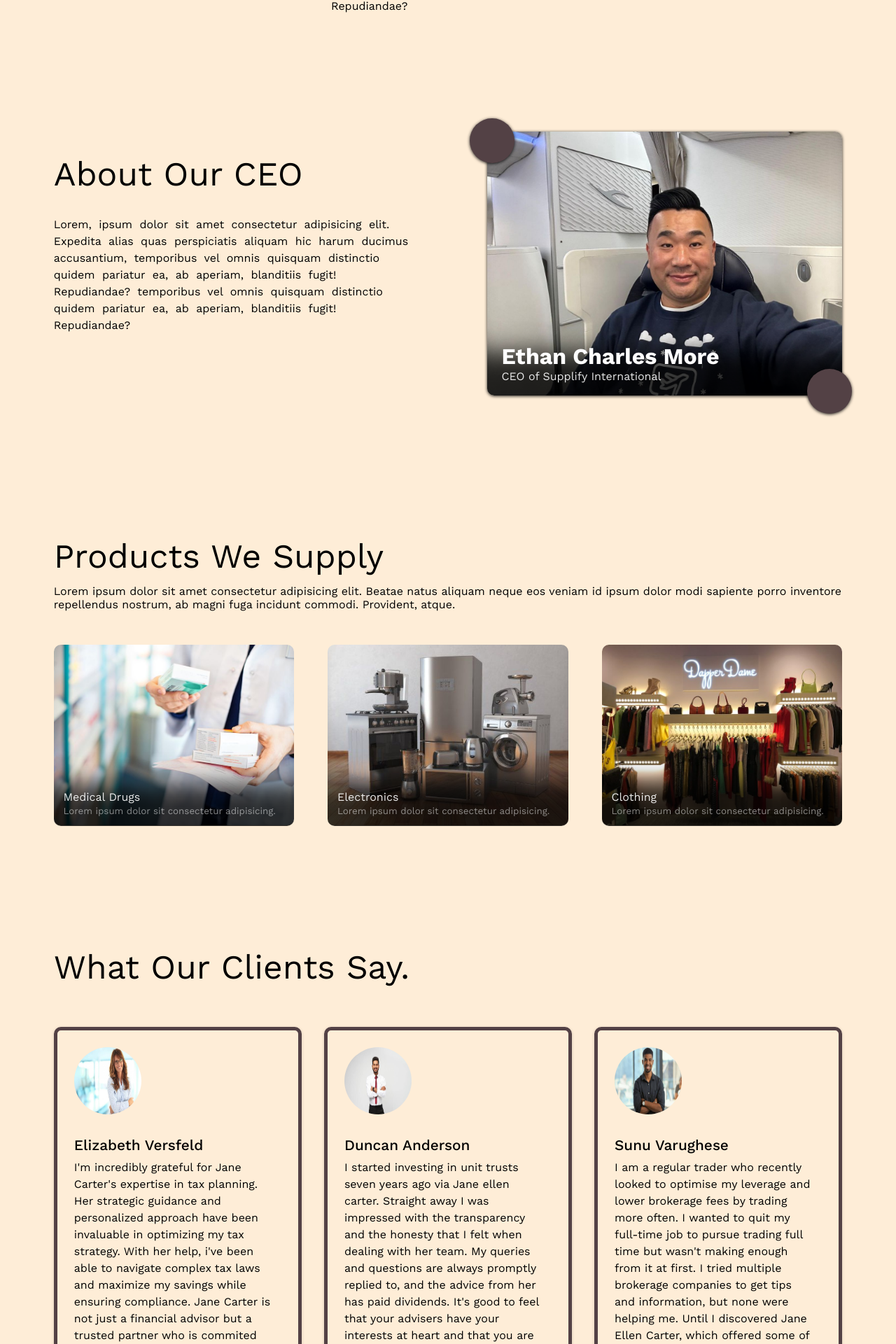
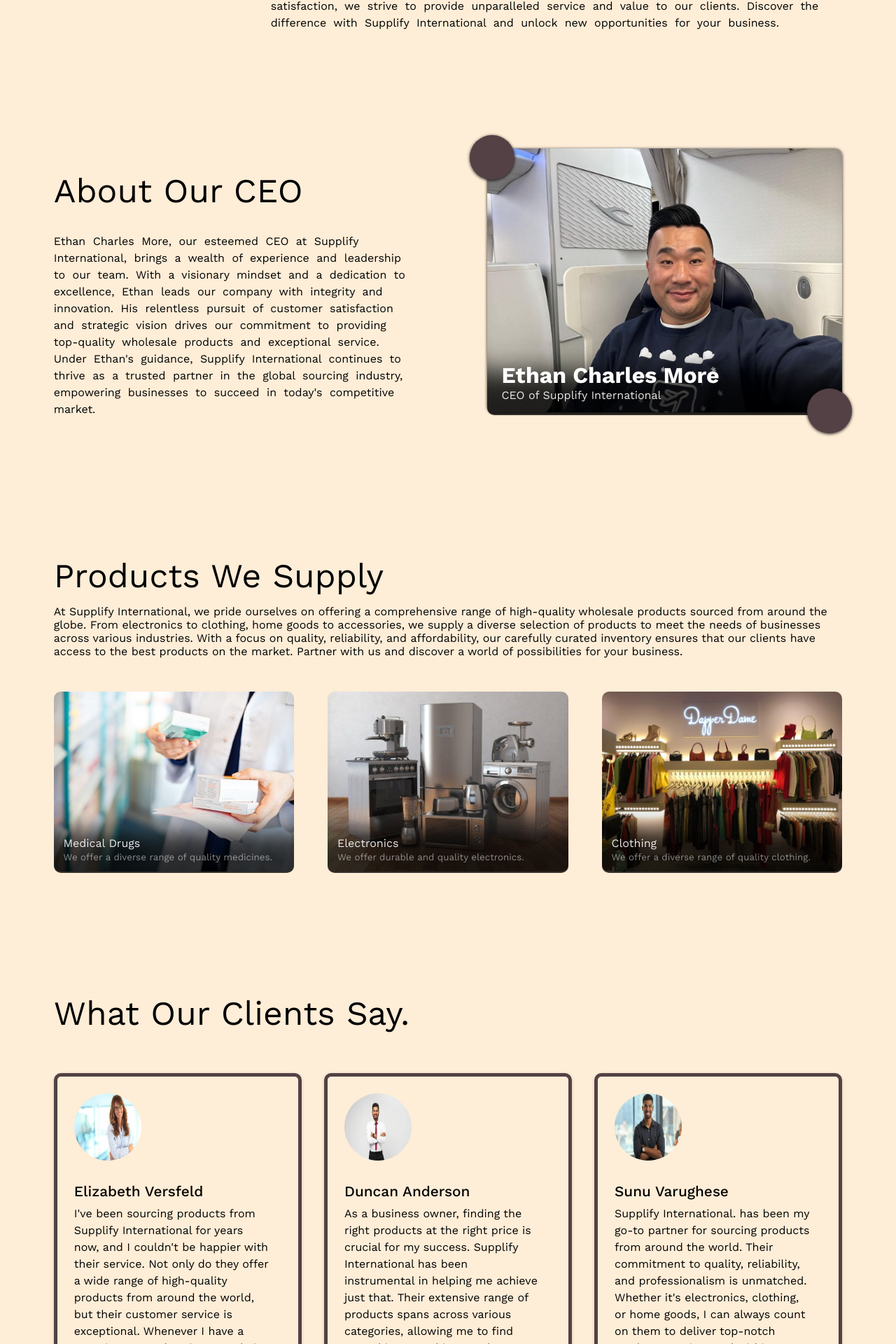
Before and after one commit to aremumahmud/supplifyinternational, a React (Vite) app: page / in a window 1280 px wide. Shown: the part 880-2800 px from the top of the page at 70% size. Built offline with nearby package versions, Linux system fonts and the light colour scheme; a web font is replaced by a local one.

Commit message:
uploaded files

```diff
--- a/src/App.jsx
+++ b/src/App.jsx
@@ -74,7 +74,7 @@ function App() {
       <br /><br /><br />
       <Hero />
       <AboutUs id={"about"}/>
-      <AboutUs title={'About Our CEO'} shadow={true}  reverse={true} image={about_image}/>
+      <AboutUs content={`Ethan Charles More, our esteemed CEO at Supplify International, brings a wealth of experience and leadership to our team. With a visionary mindset and a dedication to excellence, Ethan leads our company with integrity and innovation. His relentless pursuit of customer satisfaction and strategic vision drives our commitment to providing top-quality wholesale products and exceptional service. Under Ethan's guidance, Supplify International continues to thrive as a trusted partner in the global sourcing industry, empowering businesses to succeed in today's competitive market.`} title={'About Our CEO'} shadow={true}  reverse={true} image={about_image}/>
       <br id='services'/>
       <Products />
       <br  id="reviews" /><br /><br /><br /><br />
--- a/src/components/about.jsx
+++ b/src/components/about.jsx
@@ -31,10 +31,7 @@ function AboutUs({reverse , title , content , image  }){
            </div>
            <div style={reverse?{width:"100%"}:{}} className="section_About">
             <h1 className="up">{title || 'About Supplify International .'}</h1>
-            <p className='content_about'>{content || `Lorem, ipsum dolor sit amet consectetur adipisicing elit.
-                Expedita alias quas perspiciatis aliquam hic harum ducimus accusantium,
-                 temporibus vel omnis quisquam distinctio quidem pariatur ea, ab aperiam, blanditiis fugit! Repudiandae?
-                 temporibus vel omnis quisquam distinctio quidem pariatur ea, ab aperiam, blanditiis fugit! Repudiandae?`}</p>
+            <p className='content_about'>{content || `At Supplify International, we are dedicated to being your premier destination for sourcing top-quality wholesale products from around the world. With a commitment to excellence, we offer a diverse range of products across various categories to meet the needs of businesses worldwide. Backed by a team of industry experts and driven by a passion for customer satisfaction, we strive to provide unparalleled service and value to our clients. Discover the difference with Supplify International and unlock new opportunities for your business.`}</p>
            </div>
 
         </div>
--- a/src/components/footer.jsx
+++ b/src/components/footer.jsx
@@ -25,10 +25,7 @@ function Footer() {
           <img className="up" src={logo} alt="" />
         </div>
         <div className="text up">
-          Let&apos;s navigate the complexities of wealth together, crafting a
-          personalized roadmap for your goals. From investments to retirement
-          planning, I&apos;m here to secure your prosperity. Let&apos;s start
-          building your brighter tomorrow today.
+        Supplify International. - Your Trusted Partner for Global Sourcing. Explore our wide range of high-quality wholesale products and experience exceptional service. Contact us today to streamline your sourcing process and take your business to new heights.
         </div>
       </div>
       <div className="strand ">
--- a/src/components/myClients.jsx
+++ b/src/components/myClients.jsx
@@ -39,12 +39,10 @@ function MyClientSays() {
             <div className="content">
               <p className="content_title">Elizabeth Versfeld</p>
               <p className="content_content">
-                {" "}
-                I&apos;m incredibly grateful for Jane Carter&apos;s expertise in tax planning. Her strategic guidance and
-                personalized approach have been invaluable in optimizing my tax strategy. With her help, i&apos;ve been able to navigate complex tax laws and maximize my savings
-                while ensuring compliance. Jane Carter is not just a financial advisor but a trusted partner who is commited to my
-                financialwell-being. I highly recomment their services to anyone looking to achieve greater financial efficiency and peace of mind.
-              </p>
+                {`
+                I've been sourcing products from Supplify International for years now, and I couldn't be happier with their service. Not only do they offer a wide range of high-quality products from around the world, but their customer service is exceptional. Whenever I have a question or need assistance, their team is always quick to respond and incredibly helpful. If you're
+                looking for a reliable wholesale supplier, look no further!
+                `}</p>
             </div>
           </div>
         </div>
@@ -57,14 +55,7 @@ function MyClientSays() {
             <div className="content">
               <p className="content_title">Duncan Anderson</p>
               <p className="content_content">
-                I started investing in unit trusts seven years ago via Jane
-                ellen carter. Straight away I was impressed with the
-                transparency and the honesty that I felt when dealing with her
-                team. My queries and questions are always promptly replied to,
-                and the advice from her has paid dividends. It&apos;s good to
-                feel that your advisers have your interests at heart and that
-                you are not treated as a client number. Thank you Jane ellen
-                carter for a job well done and putting your Clients first.
+                 {`As a business owner, finding the right products at the right price is crucial for my success. Supplify International has been instrumental in helping me achieve just that. Their extensive range of products spans across various categories, allowing me to find everything I need in one place. What's more, their prices are incredibly competitive, giving me the edge I need in a competitive market. Thank you for consistently delivering exceptional value!`}
               </p>
             </div>
           </div>
@@ -78,12 +69,7 @@ function MyClientSays() {
             <div className="content">
               <p className="content_title">Sunu Varughese</p>
               <p className="content_content">
-                {" "}
-
-
-I am a regular trader who recently looked to optimise my leverage and
-lower brokerage fees by trading more often. I wanted to quit my full-time job to pursue trading full time but wasn&apos;t making enough from it at first. I tried multiple brokerage companies to get tips and information, but none were helping me. Until I discovered Jane Ellen Carter, which offered some of the best expert trading strategies out there. She gave me plenty of advice and information to help me improve the success of my investments. I have since quit my day job and trade full-
-time
+                {`Supplify International. has been my go-to partner for sourcing products from around the world. Their commitment to quality, reliability, and professionalism is unmatched. Whether it's electronics, clothing, or home goods, I can always count on them to deliver top-notch products on time and within budget. Working with them has streamlined my sourcing process and allowed me to focus on growing my business. Highly recommended!`}
               </p>
             </div>
           </div>
--- a/src/components/products.jsx
+++ b/src/components/products.jsx
@@ -24,9 +24,7 @@ function Products() {
       <br />
       <h1 className="up">Products We Supply</h1>
       <p className="up">
-        Lorem ipsum dolor sit amet consectetur adipisicing elit. Beatae natus
-        aliquam neque eos veniam id ipsum dolor modi sapiente porro inventore
-        repellendus nostrum, ab magni fuga incidunt commodi. Provident, atque.
+       {`At Supplify International, we pride ourselves on offering a comprehensive range of high-quality wholesale products sourced from around the globe. From electronics to clothing, home goods to accessories, we supply a diverse selection of products to meet the needs of businesses across various industries. With a focus on quality, reliability, and affordability, our carefully curated inventory ensures that our clients have access to the best products on the market. Partner with us and discover a world of possibilities for your business.`}
       </p>
 
       <div className="product_images">
@@ -35,7 +33,7 @@ function Products() {
           <div className="more_p">
             <div className="name name_">
               <p>Medical Drugs</p>
-              <small>Lorem ipsum dolor sit consectetur adipisicing.</small>
+              <small>We offer a diverse range of quality medicines.</small>
             </div>
           </div>
         </div>
@@ -44,7 +42,7 @@ function Products() {
           <div className="more_p">
             <div className="name name_">
               <p>Electronics</p>
-              <small>Lorem ipsum dolor sit consectetur adipisicing.</small>
+              <small>We offer durable and quality electronics.</small>
             </div>
           </div>
         </div>
@@ -53,7 +51,7 @@ function Products() {
           <div className="more_p">
             <div className="name name_">
               <p>Clothing</p>
-              <small>Lorem ipsum dolor sit consectetur adipisicing.</small>
+              <small>We offer a diverse range of quality clothing.</small>
             </div>
           </div>
         </div>
```
